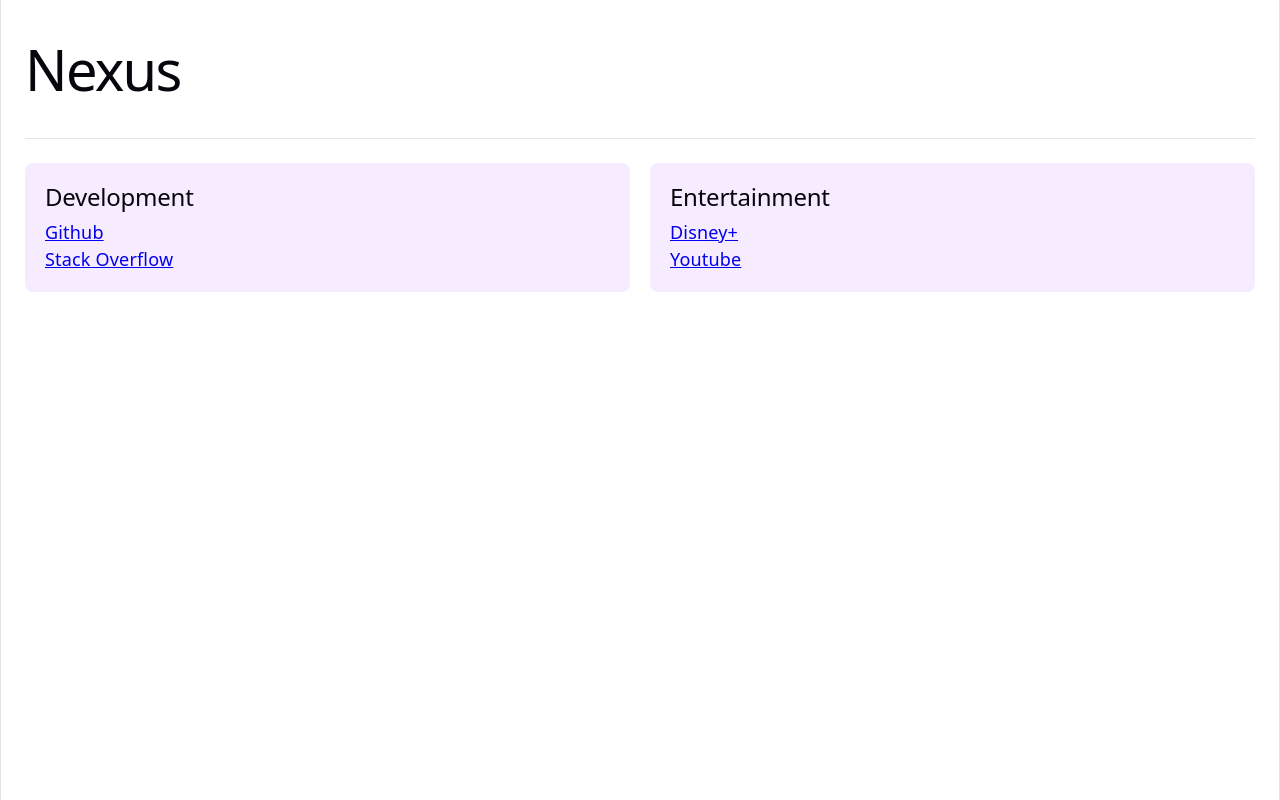
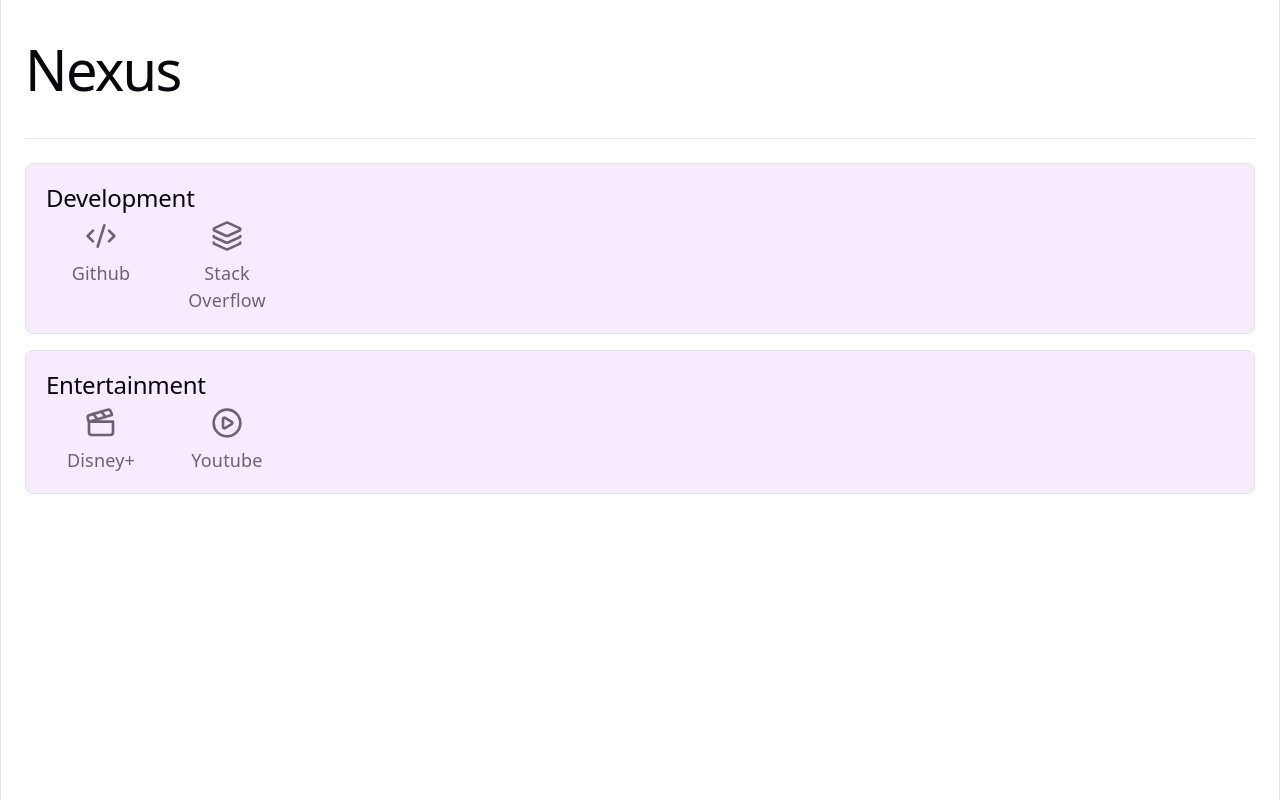
Before and after one commit to moerdgid/nexus, a React (Vite) app in the folder frontend/: page / in a window 1280 px wide. Built offline with nearby package versions, Linux system fonts and the light colour scheme.

Commit message:
Add icon dashboard shortcuts and structure category layout

```diff
--- a/frontend/package.json
+++ b/frontend/package.json
@@ -10,6 +10,7 @@
     "preview": "vite preview"
   },
   "dependencies": {
+    "lucide-react": "^1.55.0",
     "react": "^19.2.8",
     "react-dom": "^19.2.8"
   },
--- a/frontend/src/App.css
+++ b/frontend/src/App.css
@@ -5,14 +5,30 @@
 
 main {
   margin-top: 24px;
-  display:grid;
-  grid-template-columns: repeat(auto-fit, minmax(250px, 1fr));
-  gap: 20px;
+  display:flex;
+  flex-direction: column;
+  gap: 16px;
 }
 
 .link-category {
   background-color: var(--accent-bg);
-  border: 1px solid car(--border);
+  border: 1px solid var(--border);
   border-radius: 8px;
   padding: 20px;
 }
+
+.category-links {
+  display:grid;
+  grid-template-columns: repeat(auto-fill, 110px);
+  gap: 16px;
+}
+
+.category-links a {
+  display: flex;
+  flex-direction: column;
+  align-items: center;
+  gap: 8px;
+  text-align: center;
+  text-decoration: none;
+  color: var(--text);
+}
--- a/frontend/src/App.tsx
+++ b/frontend/src/App.tsx
@@ -4,14 +4,14 @@
 function App() {
 
   const developmentLinks = [
-    { title: 'Github', url: 'https://github.com/' },
-    { title: 'Stack Overflow', url: 'https://stackoverflow.com/' }
+    { title: 'Github', url: 'https://github.com/', icon: 'code' },
+    { title: 'Stack Overflow', url: 'https://stackoverflow.com/', icon: 'layers' }
   ]
 
   const entertainmentLinks = [
-    { title: 'Disney+', url: 'https://www.disneyplus.com' },
-    { title: 'Youtube', url: 'https://www.youtube.com' }
-  ]
+    { title: 'Disney+', url: 'https://www.disneyplus.com', icon: 'clapperboard' },
+    { title: 'Youtube', url: 'https://www.youtube.com', icon: 'playcircle' }
+  ] as const
 
 
   return (
--- a/frontend/src/components/LinkCategory.tsx
+++ b/frontend/src/components/LinkCategory.tsx
@@ -1,11 +1,35 @@
+import { Code2, Layers, Clapperboard, PlayCircle } from 'lucide-react'
+
+const icons = {
+    code: Code2,
+    layers: Layers,
+    clapperboard: Clapperboard,
+    playcircle: PlayCircle
+}
+
 function LinkCategory(
     { title, links}:
-    { title: string; links: { title: string; url: string }[] }
+    { title: string; links: { title: string; url: string; icon: keyof typeof icons }[] }
 ) {
     return (
         <div className="link-category">
             <h2>{title}</h2>
-            {links.map(link => <p key={link.url}><a href={link.url}>{link.title}</a></p>)}
+
+            <div className="category-links">
+
+                {links.map(link => {
+                    const Icon = icons[link.icon]
+
+                    return (
+                        <p key={link.url}>
+                            <a href={link.url}>
+                                <Icon size={32} />
+                                {link.title}
+                            </a>
+                        </p>
+                    )
+            })}
+            </div>
         </div>
     )
 
```
Also changed, not shown: 1 other file (tests, documents, lock files or other folders).
